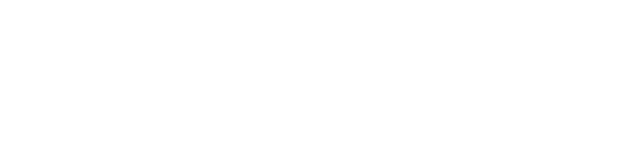
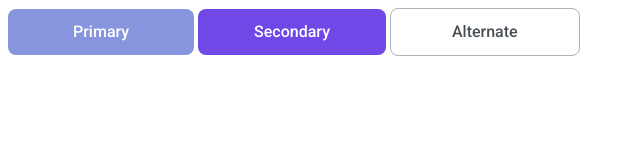
Before and after one commit to js-tasks-ru/htmlcss-20250313_kirilldolbnya6, a website: page 03-lection1/01-button/index.html in a window 1280 px wide. Shown: the whole page, without its empty margins (0-640 px from the left). Drawn offline with Linux system fonts and the light colour scheme.

Commit message:
add task-1

```diff
--- a/03-lection1/01-button/button.css
+++ b/03-lection1/01-button/button.css
@@ -1 +1,72 @@
 /* Стилизация кнопки */
+.primary{
+    padding: 15px 65px;
+    background: var(--primary);
+    border: none;
+    border-radius: 8px;
+    transition: all .3s;
+
+    color: var(--white);
+    font-size: 16px;
+    line-height: 100%;
+    font-weight: 500;
+    text-align: center;
+}
+
+.primary:hover{
+    background: #2342C0;
+    cursor: pointer;
+}
+
+.primary:disabled{
+    opacity: 0.6;
+    cursor: not-allowed;
+}
+
+.secondary{
+    padding: 15px 56px;
+    background: var(--secondary);
+    border: none;
+    border-radius: 8px;
+    transition: all .3s;
+
+    color: var(--white);
+    font-size: 16px;
+    line-height: 100%;
+    font-weight: 500;
+    text-align: center;
+}
+
+.secondary:hover{
+    background: #5028C6;
+    cursor: pointer;
+}
+
+.secondary:disabled{
+    opacity: 0.6;
+    cursor: not-allowed;
+}
+
+.alternate{
+    padding: 15px 61px;
+    background: none;
+    border: 1px solid var(--grey-3);
+    border-radius: 8px;
+    transition: all .3s;
+
+    color: var(--grey-4);
+    font-size: 16px;
+    line-height: 100%;
+    font-weight: 500;
+    text-align: center;
+}
+
+.alternate:hover{
+    border: 1px solid var(--grey-4);
+    cursor: pointer;
+}
+
+.alternate:disabled{
+    opacity: 0.6;
+    cursor: not-allowed;
+}
--- a/03-lection1/01-button/index.html
+++ b/03-lection1/01-button/index.html
@@ -6,6 +6,8 @@
         <link rel="stylesheet" href="./button.css">
     </head>
     <body>
-
+        <button class="primary" disabled>Primary</button>
+        <button class="secondary">Secondary</button>
+        <button class="alternate">Alternate</button>
     </body>
 </html>
```
